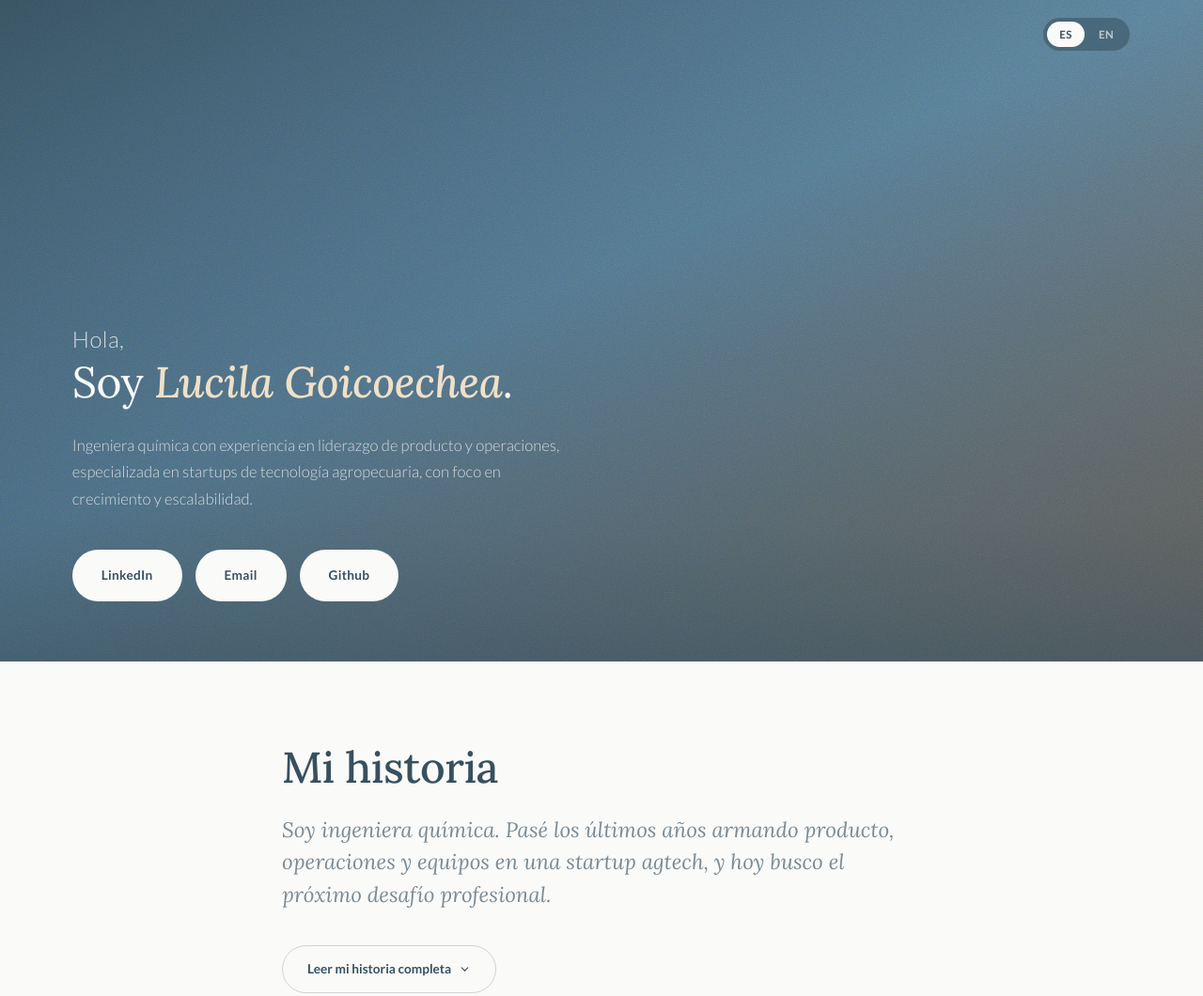
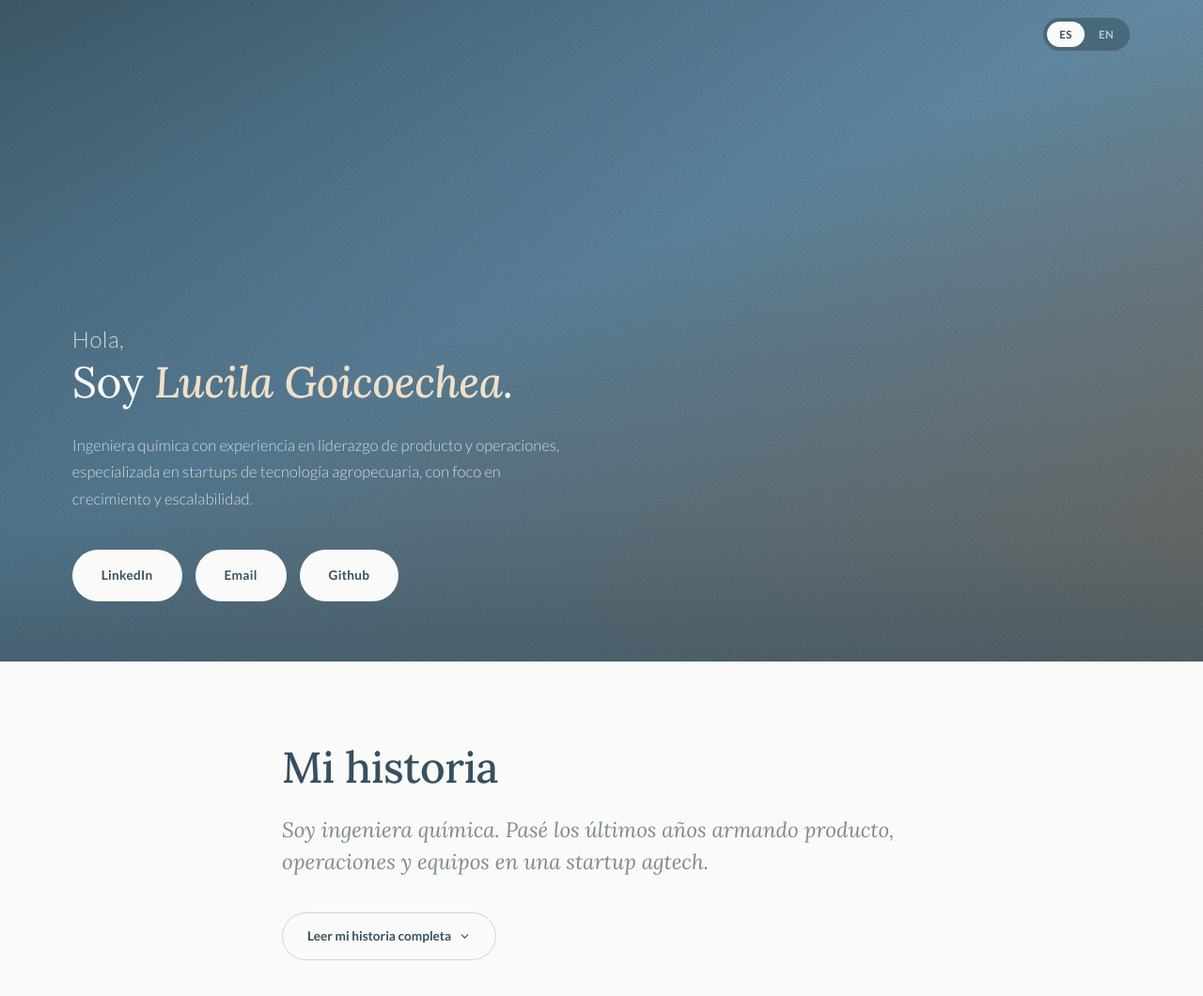
Before and after one commit to lbgoicoechea/lucilagoicoechea.ar, a plain HTML site: page index.html in a window 1280 px wide. Shown: the top 1060 px of the page at 94% size. Drawn offline with Linux system fonts and the light colour scheme.

Commit message:
index.html

```diff
--- a/index.html
+++ b/index.html
@@ -714,7 +714,7 @@
 <section class="historia" id="historia">
   <div class="historia-card reveal">
     <h2 data-i18n="historia.heading">Mi historia</h2>
-    <p class="historia-summary" data-i18n="historia.summary">Soy ingeniera química. Pasé los últimos años armando producto, operaciones y equipos en una startup agtech, y hoy busco el próximo desafío profesional.</p>
+    <p class="historia-summary" data-i18n="historia.summary">Soy ingeniera química. Pasé los últimos años armando producto, operaciones y equipos en una startup agtech.</p>
 
     <details class="historia-more">
       <summary>
@@ -725,8 +725,8 @@
         <p data-i18n="historia.full.p1">Soy de la ciudad de Formosa, muy al norte del país, hija de contadores, y desde chica me imaginaba en lugares que no tenían mucho que ver con lo que conocía en casa. La curiosidad, las ganas de enfrentarme a algún desafío muy grande me llevó a querer estudiar Ingeniería Química en el ITBA.</p>
         <p data-i18n="historia.full.p2">Después de una pasantía en SUEZ (donde aprendí, por contraste, que el impacto inmediato me atrae más que el protocolo por el protocolo mismo) encontré mi lugar en AgroPro, una startup que estaba construyendo una plataforma de gestión para el agro desde cero. Ahí me enamoré del negocio de punta a punta: pasé por producto, operaciones, customer success y ventas, no por plan de carrera sino porque siempre había un lugar que cubrir. De ese recorrido aprendí que la venta pura no es lo mío, pero que escuchar, hacer las preguntas correctas y traducir valor sí quedaron conmigo.</p>
         <p data-i18n="historia.full.p3">En mis últimos años ahí lideré la operación: armé procesos desde cero, atravesé una crisis de equipo y lo reconstruí, y entendí cuál es mi verdadero diferencial: la conexión entre lo técnico y lo estratégico. Datos, procesos, eficiencia, y la capacidad de trabajar con stakeholders muy distintos sin perder de vista el negocio.</p>
-        <p data-i18n-html="historia.full.p4">Buscando estructura y marco teórico donde antes solo había improvisación, hice un Máster en Negocios y Tecnología en la Universidad de San Andrés, con una tesis sobre crowdfunding agropecuario (Para quien quiera conocer más del proyecto, el link está acá: <a href="https://mingo.ar/" target="_blank" rel="noopener noreferrer">mingo.ar</a>.) Ahí también encontré un modelo a seguir: una compañera que, a sus 60 años, no dejaba de aprender ni de formar a los equipos a su alrededor. Quiero ser eso.</p>
-        <p data-i18n="historia.full.p5">Hoy busco un nuevo desafío profesional: algo donde pueda seguir uniendo lo técnico con lo estratégico, con más estructura y más herramientas que las que tenía cuando empecé. Y en este espacio quiero ir dejando plasmadas lecciones, aprendizajes, y un poco de lo que voy leyendo y me gusta compartir...</p>
+        <p data-i18n-html="historia.full.p4">Buscando estructura y marco teórico donde antes solo había improvisación, hice un Máster en Negocios y Tecnología en la Universidad de San Andrés, con una tesis sobre crowdfunding agropecuario (Para quien quiera conocer más del proyecto, el link está acá: <a href="https://mingo.ar/" target="_blank" rel="noopener noreferrer">mingo.ar</a>.) Ahí también encontré inspiración, una amiga que, a sus 60 años, no dejaba de aprender ni de formar a los equipos a su alrededor.</p>
+        <p data-i18n="historia.full.p5">Hoy busco un nuevo desafío profesional. Y en este espacio quiero ir dejando plasmadas lecciones, aprendizajes, y un poco de lo que voy leyendo y me gusta compartir...</p>
       </div>
     </details>
   </div>
@@ -916,13 +916,13 @@
       "hero.heading": "<span class=\"hero-greeting\">Hola,</span>Soy <em>Lucila Goicoechea</em>.",
       "hero.sub": "Ingeniera química con experiencia en liderazgo de producto y operaciones, especializada en startups de tecnología agropecuaria, con foco en crecimiento y escalabilidad.",
       "historia.heading": "Mi historia",
-      "historia.summary": "Soy ingeniera química. Pasé los últimos años armando producto, operaciones y equipos en una startup agtech, y hoy busco el próximo desafío profesional.",
+      "historia.summary": "Soy ingeniera química. Pasé los últimos años armando producto, operaciones y equipos en una startup agtech.",
       "historia.readMore": "Leer mi historia completa",
       "historia.full.p1": "Soy de la ciudad de Formosa, muy al norte del país, hija de contadores, y desde chica me imaginaba en lugares que no tenían mucho que ver con lo que conocía en casa. La curiosidad, las ganas de enfrentarme a algún desafío muy grande me llevó a querer estudiar Ingeniería Química en el ITBA.",
       "historia.full.p2": "Después de una pasantía en SUEZ (donde aprendí, por contraste, que el impacto inmediato me atrae más que el protocolo por el protocolo mismo) encontré mi lugar en AgroPro, una startup que estaba construyendo una plataforma de gestión para el agro desde cero. Ahí me enamoré del negocio de punta a punta: pasé por producto, operaciones, customer success y ventas, no por plan de carrera sino porque siempre había un lugar que cubrir. De ese recorrido aprendí que la venta pura no es lo mío, pero que escuchar, hacer las preguntas correctas y traducir valor sí quedaron conmigo.",
       "historia.full.p3": "En mis últimos años ahí lideré la operación: armé procesos desde cero, atravesé una crisis de equipo y lo reconstruí, y entendí cuál es mi verdadero diferencial: la conexión entre lo técnico y lo estratégico. Datos, procesos, eficiencia, y la capacidad de trabajar con stakeholders muy distintos sin perder de vista el negocio.",
-      "historia.full.p4": "Buscando estructura y marco teórico donde antes solo había improvisación, hice un Máster en Negocios y Tecnología en la Universidad de San Andrés, con una tesis sobre crowdfunding agropecuario (Para quien quiera conocer más del proyecto, el link está acá: <a href=\"https://mingo.ar/\" target=\"_blank\" rel=\"noopener noreferrer\">mingo.ar</a>.) Ahí también encontré un modelo a seguir: una compañera que, a sus 60 años, no dejaba de aprender ni de formar a los equipos a su alrededor. Quiero ser eso.",
-      "historia.full.p5": "Hoy busco un nuevo desafío profesional: algo donde pueda seguir uniendo lo técnico con lo estratégico, con más estructura y más herramientas que las que tenía cuando empecé. Y en este espacio quiero ir dejando plasmadas lecciones, aprendizajes, y un poco de lo que voy leyendo y me gusta compartir...",
+      "historia.full.p4": "Buscando estructura y marco teórico donde antes solo había improvisación, hice un Máster en Negocios y Tecnología en la Universidad de San Andrés, con una tesis sobre crowdfunding agropecuario (Para quien quiera conocer más del proyecto, el link está acá: <a href=\"https://mingo.ar/\" target=\"_blank\" rel=\"noopener noreferrer\">mingo.ar</a>.) Ahí también encontré inspiración, una amiga que, a sus 60 años, no dejaba de aprender ni de formar a los equipos a su alrededor.",
+      "historia.full.p5": "Hoy busco un nuevo desafío profesional. Y en este espacio quiero ir dejando plasmadas lecciones, aprendizajes, y un poco de lo que voy leyendo y me gusta compartir...",
       "libros.heading": "Libros que recomiendo<br><span class=\"subtitle\">(y uso de guía tanto en la vida como en el trabajo)</span>",
       "libros.more": "Ver más libros",
       "book0.title": "El diseño de los objetos cotidianos",
@@ -949,13 +949,13 @@
       "hero.heading": "<span class=\"hero-greeting\">Hi,</span>I'm <em>Lucila Goicoechea</em>.",
       "hero.sub": "Chemical engineer with experience in product leadership and operations, specializing in agricultural technology startups, focused on growth and scalability.",
       "historia.heading": "My story",
-      "historia.summary": "I'm a chemical engineer. I spent the last few years building product, operations, and teams at an agtech startup, and today I'm looking for my next professional challenge.",
+      "historia.summary": "I'm a chemical engineer. I spent the last few years building product, operations, and teams at an agtech startup.",
       "historia.readMore": "Read my full story",
       "historia.full.p1": "I'm from the city of Formosa, way up in the north of the country, the daughter of accountants, and even as a kid I pictured myself in places that had little to do with what I knew at home. Curiosity, and wanting to take on something really big, is what led me to study Chemical Engineering at ITBA.",
       "historia.full.p2": "After an internship at SUEZ (where I learned, by contrast, that immediate impact draws me in more than protocol for its own sake) I found my place at AgroPro, a startup building an agricultural management platform from scratch. That's where I fell in love with the business end to end: I moved through product, operations, customer success, and sales, not because of some career plan but because there was always a gap to fill. From that path I learned that pure sales isn't for me, but listening, asking the right questions, and translating value stuck with me.",
       "historia.full.p3": "In my last few years there I led the operation: built processes from scratch, went through a team crisis and rebuilt it, and figured out what my real differentiator is: the connection between the technical and the strategic. Data, processes, efficiency, and the ability to work with very different stakeholders without losing sight of the business.",
-      "historia.full.p4": "Looking for structure and a theoretical framework where before there was only improvisation, I did a Master's in Business and Technology at Universidad de San Andrés, with a thesis on agricultural crowdfunding (If you'd like to know more about the project, the link is here: <a href=\"https://mingo.ar/\" target=\"_blank\" rel=\"noopener noreferrer\">mingo.ar</a>.) There I also found a role model: a classmate who, at 60, never stopped learning or training the teams around her. I want to be that.",
-      "historia.full.p5": "Today I'm looking for a new professional challenge: something where I can keep connecting the technical with the strategic, with more structure and better tools than I had when I started. And in this space, I want to keep sharing lessons, things I'm learning, and a bit of what I'm reading and enjoy sharing...",
+      "historia.full.p4": "Looking for structure and a theoretical framework where before there was only improvisation, I did a Master's in Business and Technology at Universidad de San Andrés, with a thesis on agricultural crowdfunding (If you'd like to know more about the project, the link is here: <a href=\"https://mingo.ar/\" target=\"_blank\" rel=\"noopener noreferrer\">mingo.ar</a>.) There I also found inspiration in a friend who, at 60, never stopped learning or training the teams around her.",
+      "historia.full.p5": "Today I'm looking for a new professional challenge. And in this space, I want to keep sharing lessons, things I'm learning, and a bit of what I'm reading and enjoy sharing...",
       "libros.heading": "Books I recommend<br><span class=\"subtitle\">(and use as a guide, in life and at work)</span>",
       "libros.more": "See more books",
       "book0.title": "The Design of Everyday Things",
```
